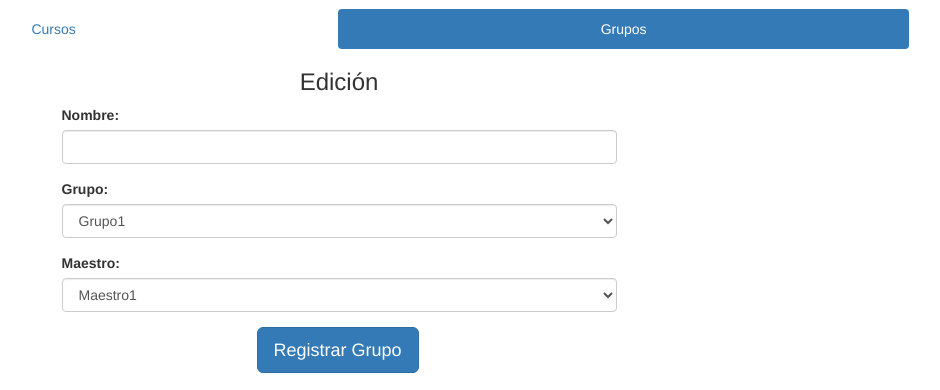
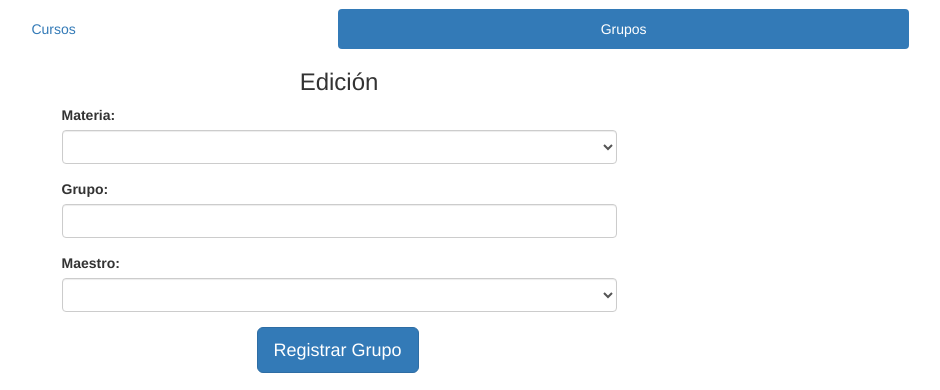
Before and after one commit to luisreyna93/ContandoAciertos, a PHP site: page /views/regCursosGrupos.php in a window 1280 px wide, after a click on "Grupos". Shown: the part 51-441 px from the top of the page, without its empty margins (301-1241 px from the left). Run offline with PHP 8.4, Linux system fonts and the light colour scheme; lists and menus that the app fills with data are empty.

Commit message:
reg mat/grupos view changes

```diff
--- a/views/regCursosGrupos.php
+++ b/views/regCursosGrupos.php
@@ -47,27 +47,18 @@ include_once('../elements/header.php');
 					<h3 class="text-center">Edición</h3>
 					<div class="row">
 						<div class="col-sm-6 col-sm-offset-3">
-							<label>Nombre:</label>
+                            <div class="form-group">
+								<label for="selMatricula">Materia:</label>
+								<select class="form-control" id="setMateria">
+							  	</select>
+						    </div>
+							<label>Grupo:</label>
 							<div class="form-group">
-								<input type="input" class="form-control" id="passwordAlumno" />
+								<input type="input" class="form-control" id="nombreGrupo" />
 							</div>
 							<div class="form-group">
-								<label for="selMatricula">Grupo:</label>
-								<select class="form-control" id="selMatricula">
-							    	<option>Grupo1</option>
-							    	<option>Grupo1</option>
-							    	<option>Grupo1</option>
-							    	<option>Grupo1</option>
-							  	</select>
-						    </div>
-
-							<div class="form-group">
 								<label for="selMatricula">Maestro:</label>
-								<select class="form-control" id="selMatricula">
-							    	<option>Maestro1</option>
-							    	<option>Maestro1</option>
-							    	<option>Maestro1</option>
-							    	<option>Maestro1</option>
+								<select class="form-control" id="selMaestro">
 							  	</select>
 						    </div>
 						</div>
```
